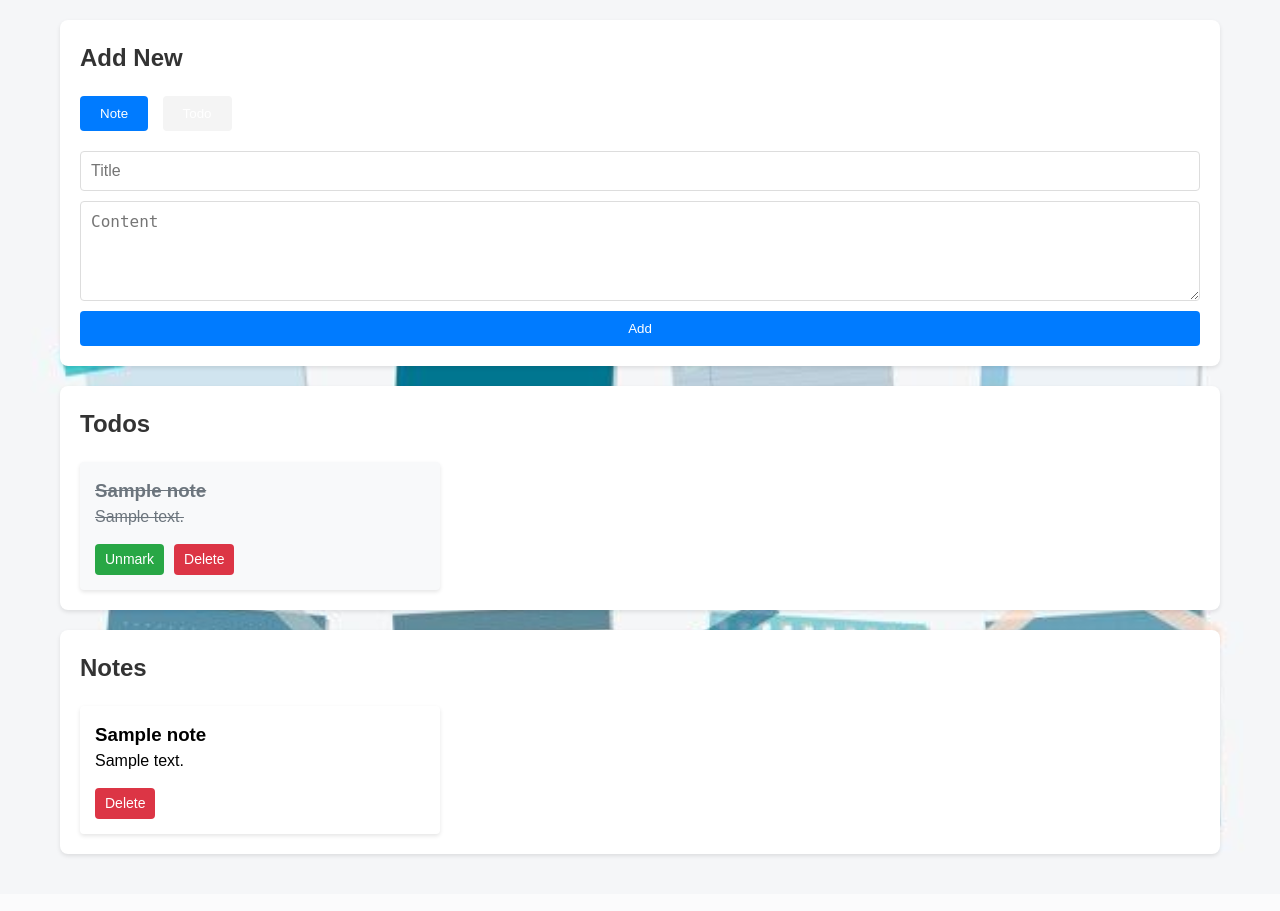
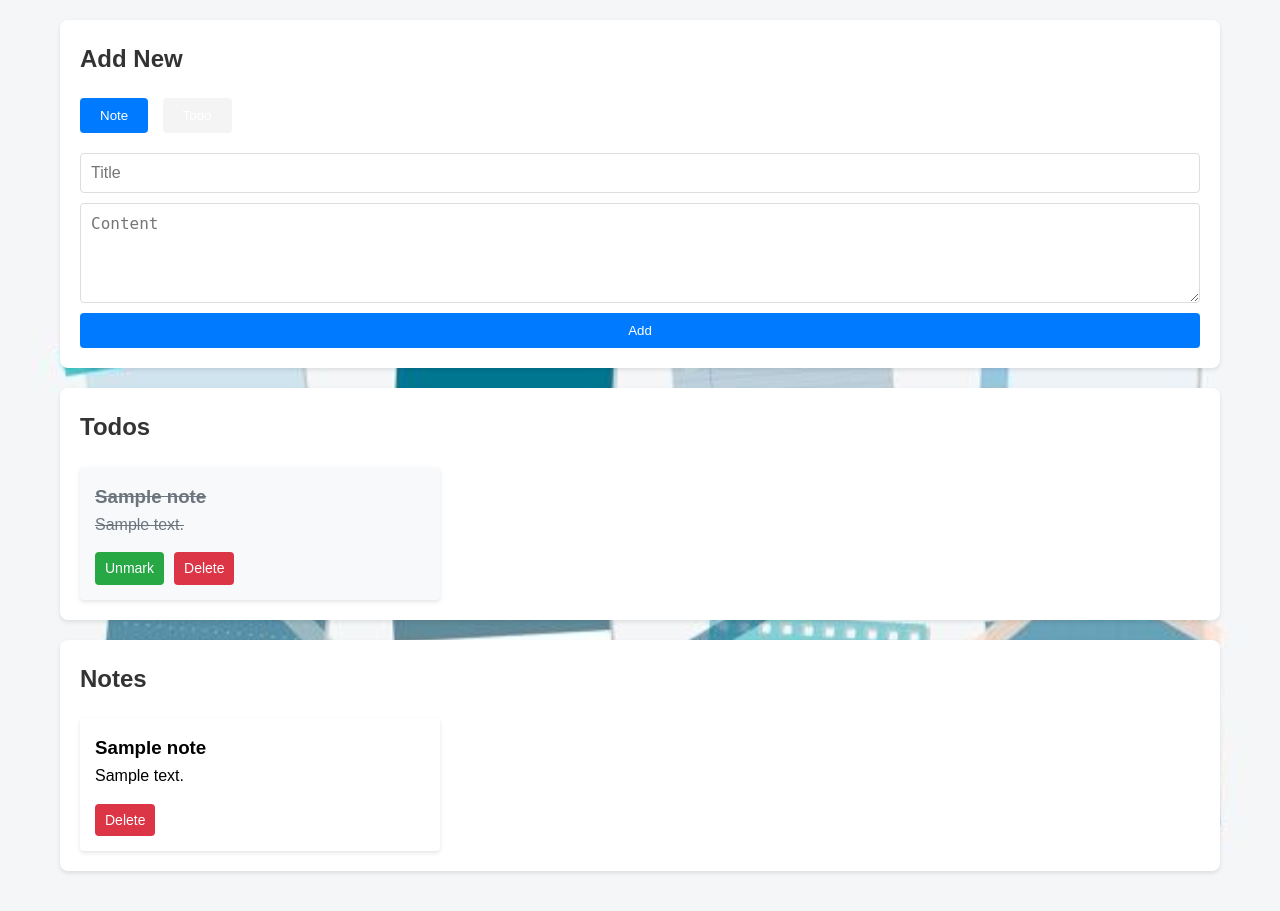
Before and after one commit to Zenouba/notes-app-zineb, a Flask app: template app/templates/index.html in a window 1280 px wide. Before the commit the page ends 857 px from the top, so only its background shows below. Run offline with Flask 3, Linux system fonts and the light colour scheme; the template is opened without the code that fills it: values that come from a table or form of the project are taken from there, others are empty; tables that the repository leaves empty hold one stand-in row (values such as "Sample post").

Commit message:
Update style.css

```diff
--- a/app/static/style.css
+++ b/app/static/style.css
@@ -6,7 +6,7 @@
 
 body {
     font-family: Arial, sans-serif;
-    line-height: 1.5;
+    line-height: 1.6;
     background-color: #f4f4f4;
     background-image: url('/static/backgr.jpeg');
     background-size: cover;
```
